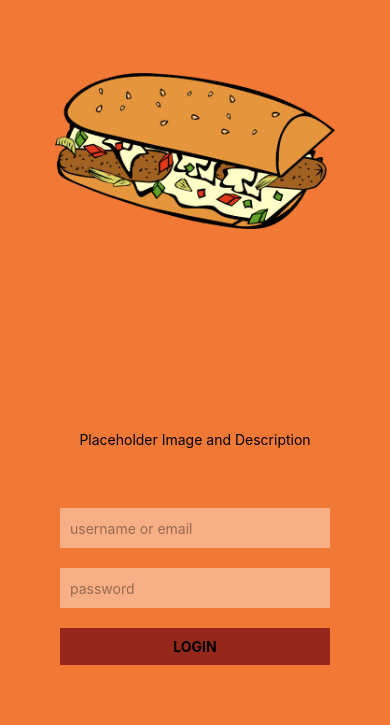
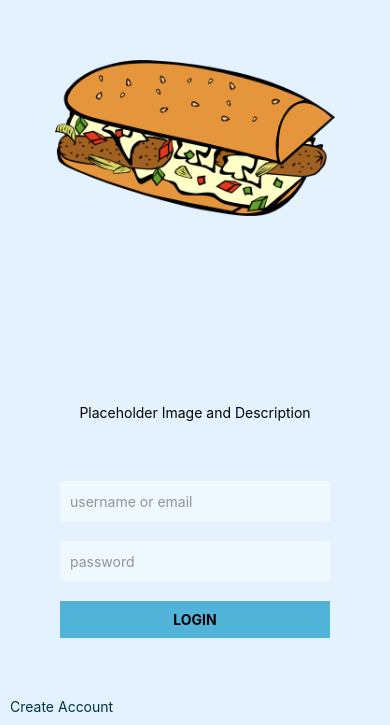
Before and after one commit to Savoy36/foodies-project, a React Native app in the folder foodies-project/: screen / in a window 390 px wide. Shown: the part 119-844 px from the top of the page. Built offline with nearby package versions, Linux system fonts and the light colour scheme.

Commit message:
Added 'Create Account' Button

```diff
--- a/foodies-project/src/components/Login/Login.js
+++ b/foodies-project/src/components/Login/Login.js
@@ -1,11 +1,13 @@
 import React from 'react';
-import { StyleSheet, Text, View, Image, KeyboardAvoidingView } from 'react-native';
+import { StyleSheet, Text, View, Image, KeyboardAvoidingView, TouchableOpacity } from 'react-native';
 import LoginForm from './LoginForm';
 
 export default class Login extends React.Component {
   render() {
     return (
+
 		<KeyboardAvoidingView behavior="padding" style={styles.container}>
+
 			<View style={styles.logoContainer}>
 				<Image
 					style={styles.logo}
@@ -14,9 +16,15 @@ export default class Login extends React.Component {
 					/>
 					<Text style={styles.title}>Placeholder Image and Description</Text>
 			</View>
+
 			<View style={styles.formContainer}>
 				<LoginForm />
 			</View>
+
+			<TouchableOpacity style={styles.CreateAccountButton}>
+				<Text style={styles.CreateAccountButtonText}>Create Account</Text>
+			</TouchableOpacity>
+
 		  </KeyboardAvoidingView>
     );
   }
@@ -25,7 +33,7 @@ export default class Login extends React.Component {
 const styles = StyleSheet.create({
   container: {
     flex: 1,
-    backgroundColor: '#F27935',
+    backgroundColor: '#E4F1FE',
   },
   logoContainer: {
 	alignItems: 'center',
@@ -40,5 +48,12 @@ const styles = StyleSheet.create({
   title: {
 	color: '#000',
 	marginTop: 10
+  },
+  CreateAccountButton: {
+  	marginBottom: 10,
+  	paddingLeft: 10
+  },
+  CreateAccountButtonText: {
+  	color: '#013243'
   }
 });
--- a/foodies-project/src/components/Login/LoginForm.js
+++ b/foodies-project/src/components/Login/LoginForm.js
@@ -4,6 +4,7 @@ import { StyleSheet, Text, View, TextInput, TouchableOpacity } from 'react-nativ
 export default class LoginForm extends React.Component {
   render() {
     return (
+
 	  <View style={styles.container}>
         <TextInput
 			placeholder="username or email"
@@ -15,6 +16,7 @@ export default class LoginForm extends React.Component {
 			autoCorrect={false}
 			style={styles.input}
         />
+
         <TextInput
 			placeholder="password"
 			placeholderTextColor="rgba(0,0,0,0.4)"
@@ -47,7 +49,7 @@ const styles = StyleSheet.create({
 	paddingHorizontal: 10
   },
     buttonContainer: {
-	backgroundColor: '#96281B',
+	backgroundColor: '#52B3D9',
 	paddingVertical: 10
   },
   buttonText: {
```
